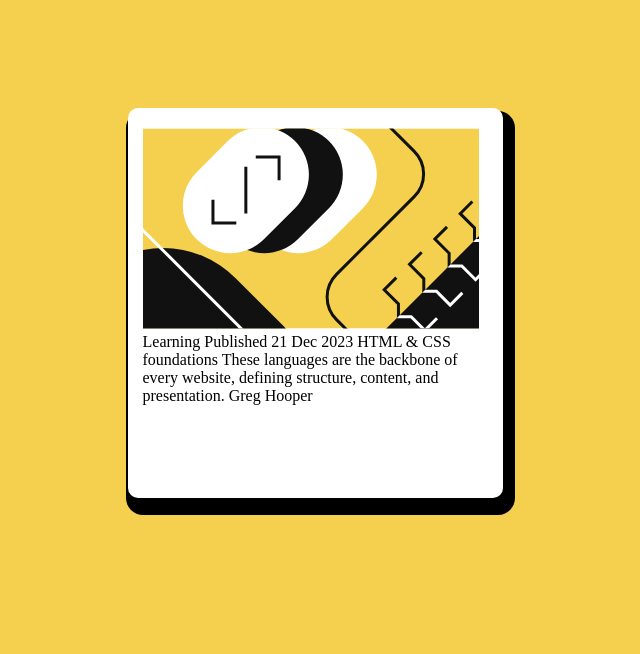
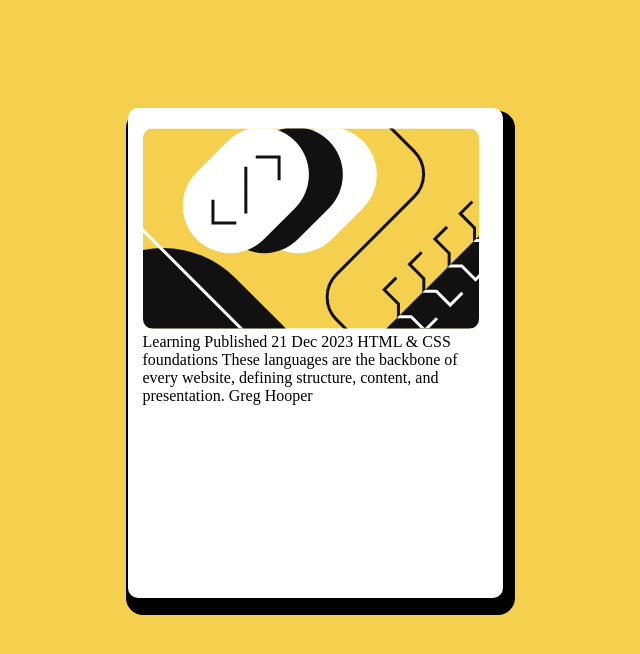
Before and after one commit to ArturoEsperanza/Blog-Preview-Card, a plain HTML site: page index.html in a window 1280 px wide. Shown: the whole page, without its empty margins (325-965 px from the left). Drawn offline with Linux system fonts and the light colour scheme.

Commit message:
Update padding-bottom and add border-radius to illustration-article

```diff
--- a/index.html
+++ b/index.html
@@ -25,15 +25,21 @@
       padding-right: 10px;
       padding-left: 15px;
       padding-top: 20px;
-      padding-bottom: 70px;
+      padding-bottom: 170px;
       box-shadow: 5px 10px 0px 7px hsl(0, 0%, 0%);
     }
+
+    #illustration-article{
+      border-radius: 10px;
+    }
+
+
   </style>
 </head>
 <body>
 
   <div class="container">
-    <img src="assets/images/illustration-article.svg" alt="">
+    <img id="illustration-article" src="assets/images/illustration-article.svg" alt="">
     Learning
 
     Published 21 Dec 2023
```
